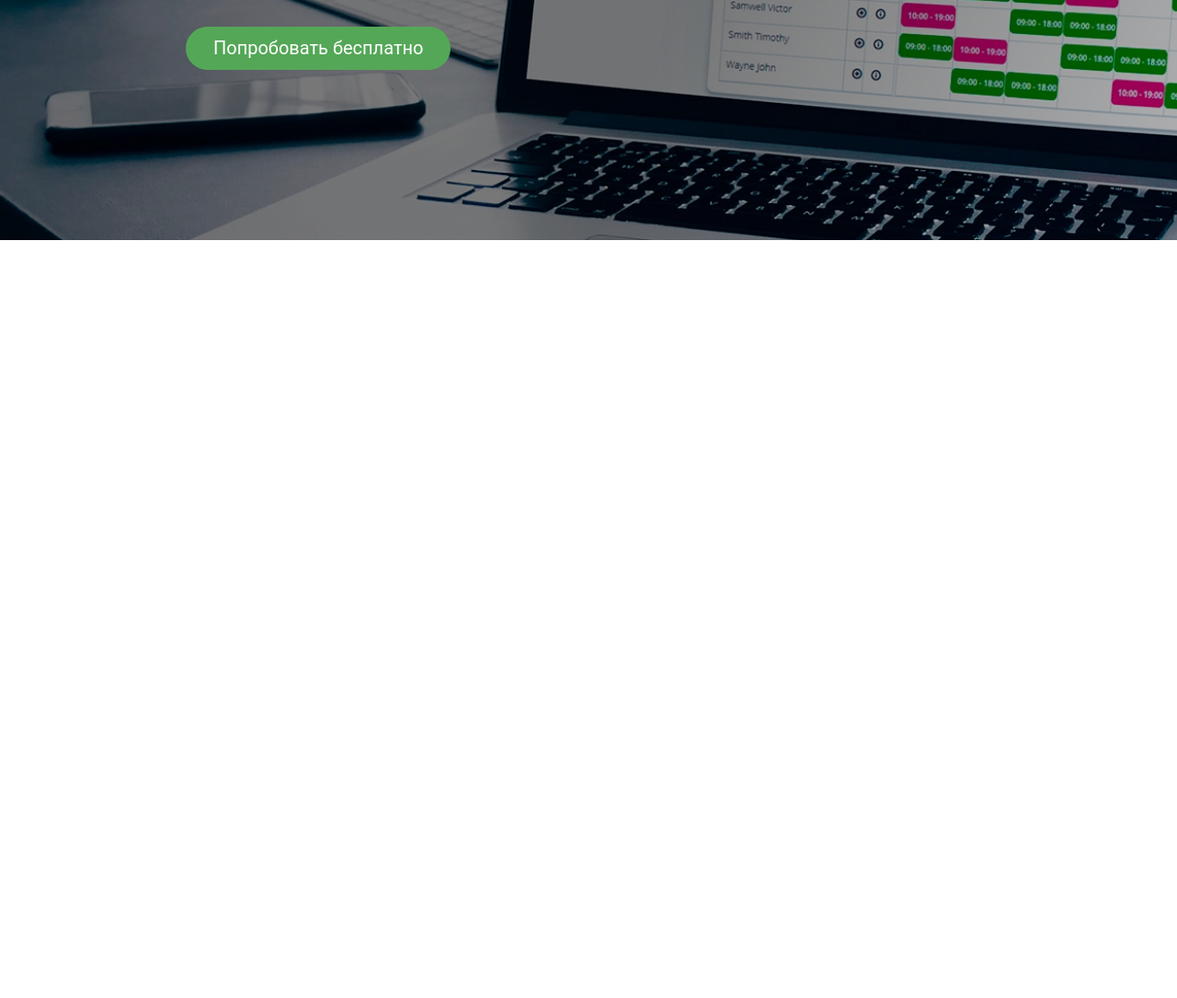
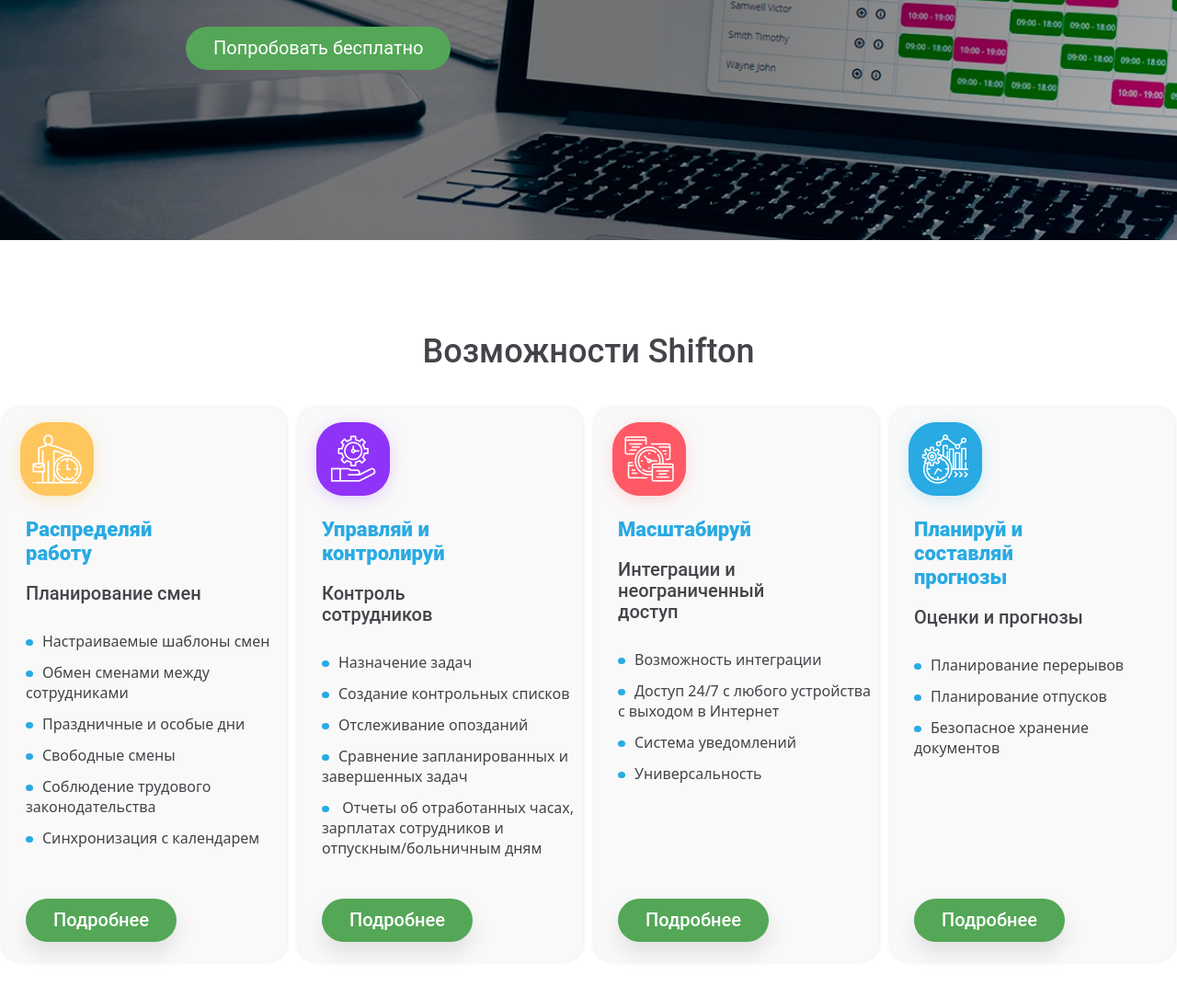
Before and after one commit to AntonBaranskyi/landing_practice, a plain HTML site: page index.html in a window 1280 px wide. Shown: the part 559-1644 px from the top of the page at 92% size. Before the commit the page ends 820 px from the top, so only its background shows below. Drawn offline with Linux system fonts and the light colour scheme.

Commit message:
Make opportunity part

```diff
--- a/Style/Scss.scss
+++ b/Style/Scss.scss
@@ -9,6 +9,7 @@
 }
 
 .mainsreen {
+  margin-bottom: 100px;
   &__img {
     background: url("../img/1 2.png") center center no-repeat;
     min-height: 92.8vh;
--- /dev/null
+++ b/Style/opportunity.scss
@@ -0,0 +1,112 @@
+.before {
+  font-family: "Roboto";
+  font-style: normal;
+  font-weight: 500;
+  font-size: 36px;
+  line-height: 42px;
+
+  color: #434449;
+  text-align: center;
+  margin-bottom: 40px;
+}
+.opportunity {
+  display: flex;
+  justify-content: center;
+  align-items: center;
+
+  &__wrapper {
+    display: grid;
+    grid-template-columns: repeat(4, 1fr);
+    grid-column-gap: 12px;
+    grid-template-rows: 1fr;
+    margin-bottom: 100px;
+  }
+
+  &__item {
+    position: relative;
+    display: flex;
+    width: 310px;
+    height: 602px;
+    flex-direction: column;
+
+    background: #f9f9f9;
+    box-shadow: 0px 0px 4px rgba(0, 0, 0, 0.1);
+    border-radius: 20px;
+
+    button {
+      position: absolute;
+      bottom: 21px;
+      left: 26px;
+      width: 164px;
+      height: 47px;
+      background: #54a757;
+
+      box-shadow: 0px 12px 24px rgba(0, 0, 0, 0.1);
+      border-radius: 26px;
+
+      font-family: "Roboto";
+      font-style: normal;
+      font-weight: 500;
+      font-size: 20px;
+      line-height: 23px;
+
+      color: #ffffff;
+
+      padding: 12px 30px;
+    }
+
+    &__img {
+      width: 80px;
+      height: 80px;
+      margin: 32px 204px 23px 26px;
+    }
+
+    h3 {
+      font-family: "Roboto";
+      font-style: normal;
+      font-weight: 900;
+      font-size: 22px;
+      line-height: 26px;
+      padding: 0 141px 19px 26px;
+      color: #29aae3;
+    }
+
+    h4 {
+      font-family: "Roboto";
+      font-style: normal;
+      font-weight: 500;
+      font-size: 20px;
+      line-height: 23px;
+      padding: 0 88px 29px 26px;
+      color: #434449;
+    }
+
+    ul {
+      margin: 0 auto;
+      padding-left: 26px;
+      margin-bottom: 40px;
+    }
+    ul li {
+      font-family: "Noto Sans";
+      font-style: normal;
+      font-weight: 400;
+      font-size: 16px;
+      line-height: 22px;
+      padding-bottom: 12px;
+
+      color: #434449;
+    }
+
+    ul li::before {
+      position: relative;
+      bottom: 1px;
+      content: "";
+      display: inline-block;
+      width: 8px;
+      height: 7px;
+      background-color: #29aae3;
+      border-radius: 50%;
+      margin-right: 10px;
+    }
+  }
+}
--- a/index.html
+++ b/index.html
@@ -7,7 +7,8 @@
     <title></title>
     <link rel="stylesheet" href="Style/Scss.css" />
     <link rel="stylesheet" href="Style/header.css" />
-    <link rel="preconnect" href="https://fonts.gstatic.com" crossorigin>
+    <link rel="stylesheet" href="Style/opportunity.css" />
+    <link rel="preconnect" href="https://fonts.gstatic.com" crossorigin />
   </head>
   <body>
     <!-- Header -->
@@ -55,15 +56,93 @@
             <ul class="mainsreen__text">
               <li>Экономия времени и денег</li>
               <li>Грамотное распределение рабочей нагрузки</li>
-                <li>Построение оптимального сменного рабочего расписания для любого количества сотрудников</li>
+              <li>
+                Построение оптимального сменного рабочего расписания для любого
+                количества сотрудников
+              </li>
             </ul>
-            <div class="mainsreen__btn btn">
-              Попробовать бесплатно
+            <div class="mainsreen__btn btn ">Попробовать бесплатно</div>
           </div>
+        </div>
+      </section>
+
+      <h2 class="before">Возможности Shifton</h2>
+      <section class="opportunity">
+        <div class="opportunity__wrapper">
+          <div class="opportunity__item">
+            <div class="opportunity__img">
+              <img src="./img/time-management 1.png" alt="" />
+            </div>
+            <h3>Распределяй работу</h3>
+            <h4>Планирование смен</h4>
+
+            <ul>
+              <li>Настраиваемые шаблоны смен</li>
+              <li>Обмен сменами между сотрудниками</li>
+              <li>Праздничные и особые дни</li>
+              <li>Свободные смены</li>
+              <li>Соблюдение трудового законодательства</li>
+              <li>Синхронизация с календарем</li>
+            </ul>
+
+            <button class="btn ">Подробнее</button>
+          </div>
+
+          <div class="opportunity__item">
+            <div class="opportunity__img">
+              <img src="./img/time-management 2.png" alt="" />
+            </div>
+            <h3>Управляй и контролируй</h3>
+            <h4>Контроль сотрудников</h4>
+
+            <ul>
+              <li>Назначение задач</li>
+              <li>Создание контрольных списков</li>
+              <li>Отслеживание опозданий</li>
+              <li>Сравнение запланированных и завершенных задач</li>
+              <li>
+                Отчеты об отработанных часах, зарплатах сотрудников и
+                отпускным/больничным дням
+              </li>
+            </ul>
+
+            <button class="opportunity__btn ">Подробнее</button>
+          </div>
+
+          <div class="opportunity__item">
+            <div class="opportunity__img">
+              <img src="./img/time-management 3.png" alt="" />
+            </div>
+            <h3>Масштабируй</h3>
+            <h4>Интеграции и неограниченный доступ</h4>
+
+            <ul>
+              <li>Возможность интеграции</li>
+              <li>Доступ 24/7 с любого устройства с выходом в Интернет</li>
+              <li>Система уведомлений</li>
+              <li>Универсальность</li>
+            </ul>
+
+            <button class="opportunity__btn ">Подробнее</button>
+          </div>
+
+          <div class="opportunity__item">
+            <div class="opportunity__img">
+              <img src="./img/time-management 4.png" alt="" />
+            </div>
+            <h3>Планируй и составляй прогнозы</h3>
+            <h4>Оценки и прогнозы</h4>
+
+            <ul>
+              <li>Планирование перерывов</li>
+              <li>Планирование отпусков</li>
+              <li>Безопасное хранение документов</li>
+            </ul>
+
+            <button class="opportunity__btn">Подробнее</button>
           </div>
         </div>
       </section>
     </div>
-
   </body>
 </html>
```
Also changed, not shown: Style/Scss.css, Style/opportunity.css (added), img/time-management 1.png (added), img/time-management 2.png (added), img/time-management 3.png (added), img/time-management 4.png (added). Lines whose indentation alone changed are shown as unchanged.
